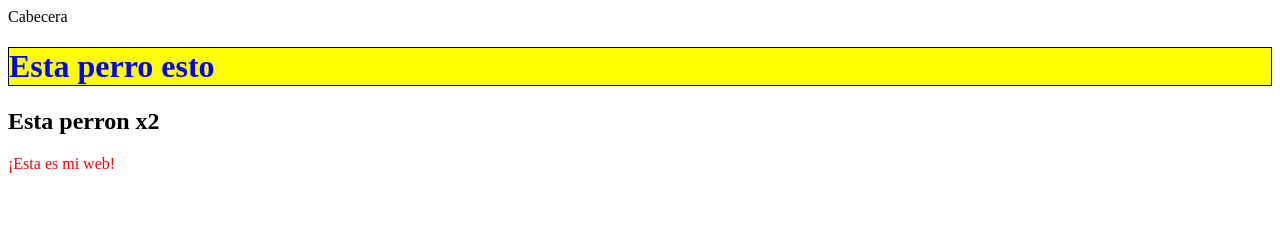
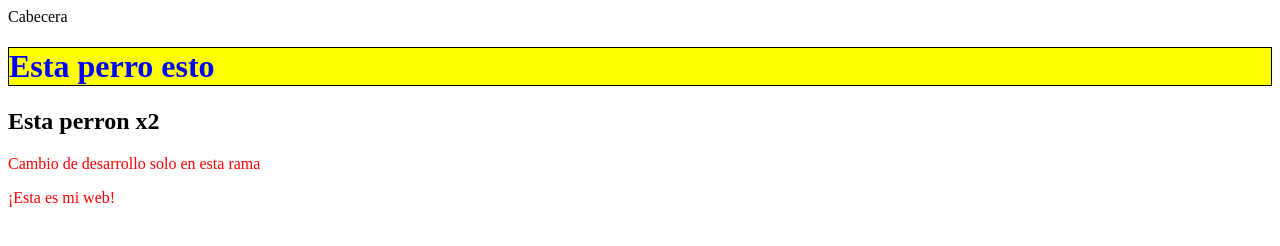
Before and after one commit to ChristOs7Dev/blogPersonal, a plain HTML site: page index.html in a window 1280 px wide. Drawn offline with Linux system fonts and the light colour scheme.

Commit message:
Desarrollo cambio

```diff
--- a/index.html
+++ b/index.html
@@ -10,6 +10,8 @@
     </div>
     <h1>Esta perro esto</h1>
     <h2>Esta perron x2</h2>
+    <p>Cambio de desarrollo solo en esta rama
+    </p>
     <p>¡Esta es mi web!</p>
   </body>
 </html>
```
